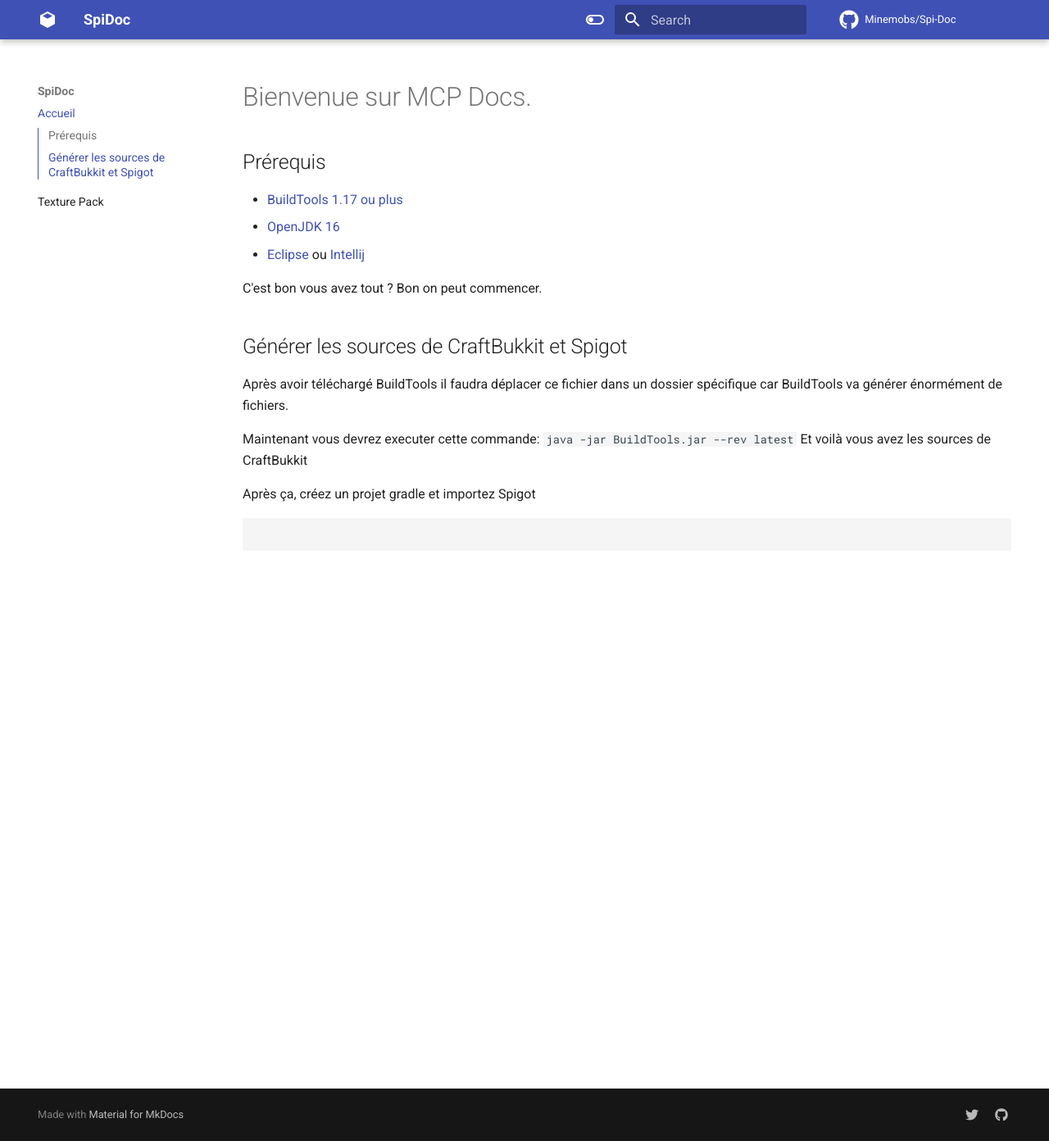
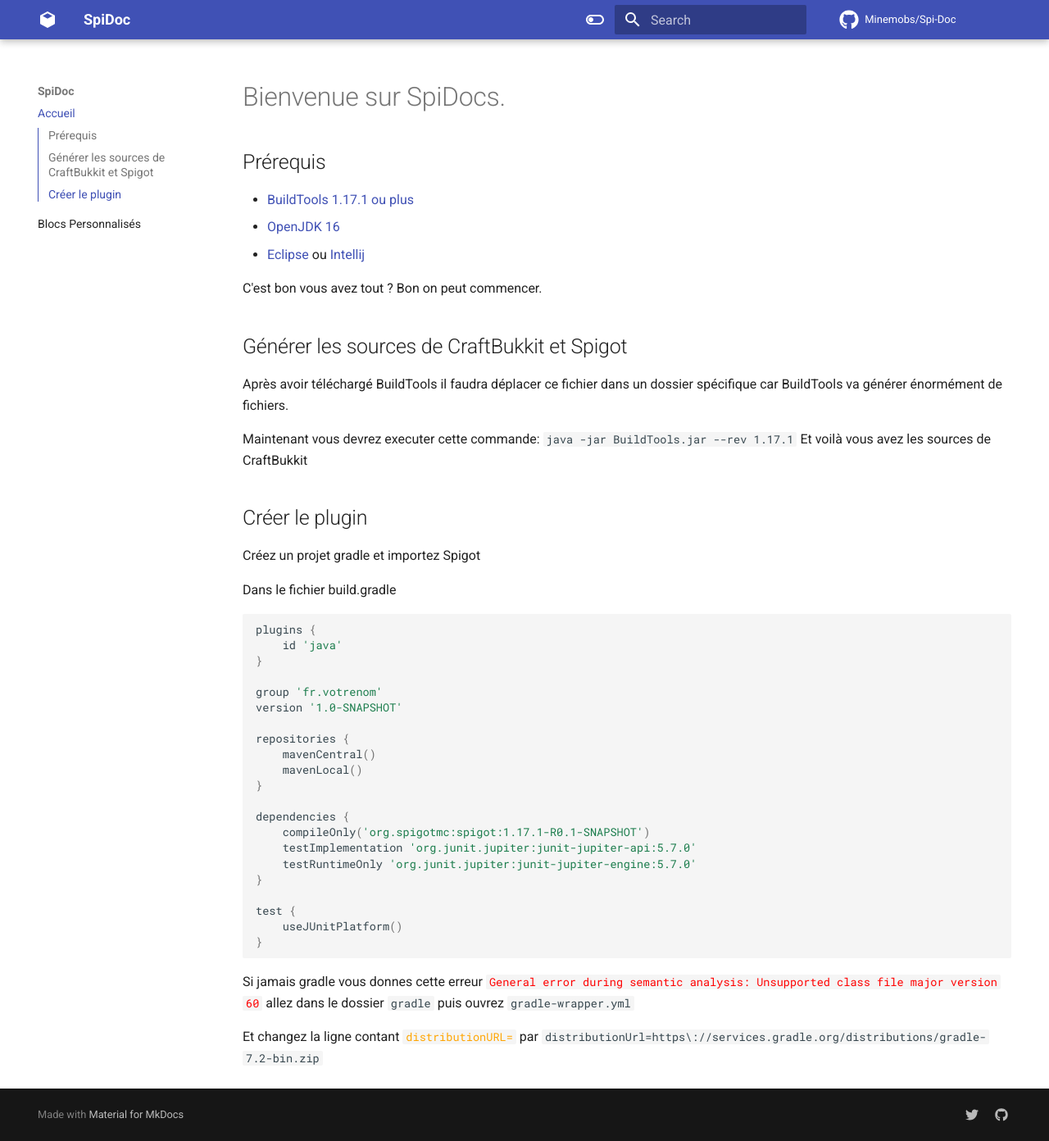
Before and after one commit to Minemobs/Spi-Doc, an MkDocs documentation site: the page built from docs/index.md, in a window 1280 px wide and 1392 px high. Shown: the whole window at 82% size. Built offline with MkDocs 1.6.1 and Material for MkDocs 9.7.7, drawn with Linux system fonts in a browser that asks for light colours; comment, search, counter and statistics services are not loaded.

Commit message:
Removed texutre.md and added lignes in customblock

````diff
--- a/docs/index.md
+++ b/docs/index.md
@@ -1,8 +1,8 @@
-# Bienvenue sur MCP Docs.
+# Bienvenue sur SpiDocs.
 
 ## Prérequis
 
-* [BuildTools 1.17 ou plus](https://hub.spigotmc.org/jenkins/job/BuildTools/lastSuccessfulBuild/artifact/target/BuildTools.jar)
+* [BuildTools 1.17.1 ou plus](https://hub.spigotmc.org/jenkins/job/BuildTools/lastSuccessfulBuild/artifact/target/BuildTools.jar)
 * [OpenJDK 16](https://adoptopenjdk.net/)
 * [Eclipse](https://www.eclipse.org/downloads/packages/release/2021-03/r/eclipse-ide-java-developers) ou [Intellij](https://www.jetbrains.com/fr-fr/idea/download/)
 
@@ -15,11 +15,39 @@ Bon on peut commencer.
 Après avoir téléchargé BuildTools il faudra déplacer ce fichier dans un dossier spécifique car BuildTools va générer énormément de fichiers.
 
 Maintenant vous devrez executer cette commande:
-`java -jar BuildTools.jar --rev latest`
+`java -jar BuildTools.jar --rev 1.17.1`
 Et voilà vous avez les sources de CraftBukkit
 
-Après ça, créez un projet gradle et importez Spigot
+## Créer le plugin
+
+Créez un projet gradle et importez Spigot
+
+Dans le fichier build.gradle
 
 ```GROOVY
+plugins {
+    id 'java'
+}
 
+group 'fr.votrenom'
+version '1.0-SNAPSHOT'
+
+repositories {
+    mavenCentral()
+    mavenLocal()
+}
+
+dependencies {
+    compileOnly('org.spigotmc:spigot:1.17.1-R0.1-SNAPSHOT')
+    testImplementation 'org.junit.jupiter:junit-jupiter-api:5.7.0'
+    testRuntimeOnly 'org.junit.jupiter:junit-jupiter-engine:5.7.0'
+}
+
+test {
+    useJUnitPlatform()
+}
 ```
+
+Si jamais gradle vous donnes cette erreur <code style="color:red">General error during semantic analysis: Unsupported class file major version 60</code> allez dans le dossier `gradle` puis ouvrez `gradle-wrapper.yml`
+
+Et changez la ligne contant <code style="color:orange">distributionURL=</code> par `distributionUrl=https\://services.gradle.org/distributions/gradle-7.2-bin.zip`
--- a/mkdocs.yml
+++ b/mkdocs.yml
@@ -14,7 +14,7 @@ extra:
     runclient: 10
 nav:
     - Accueil: index.md
-    - Texture Pack: textures.md
+    - Blocs Personnalisés : customblock.md
 theme:
   name: material
   features:
````
Also changed, not shown: docs/customblock.md (added, +69 -0 lines), docs/textures.md (deleted, +0 -2 lines), docs/static/sourcesFolders.png (added).
